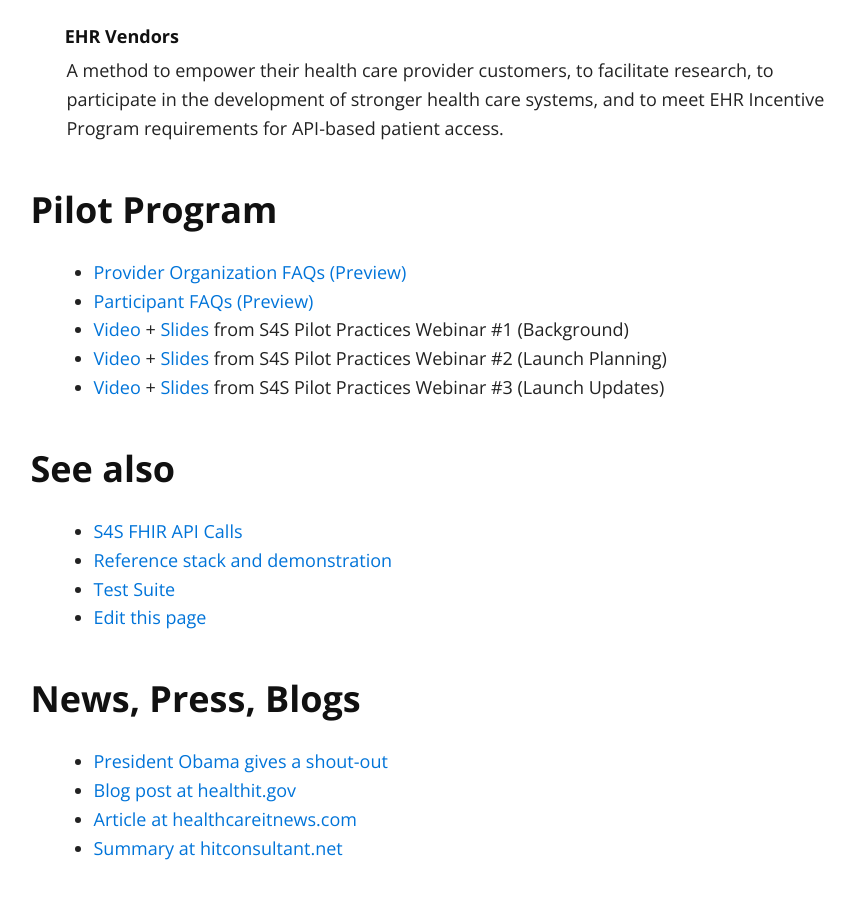
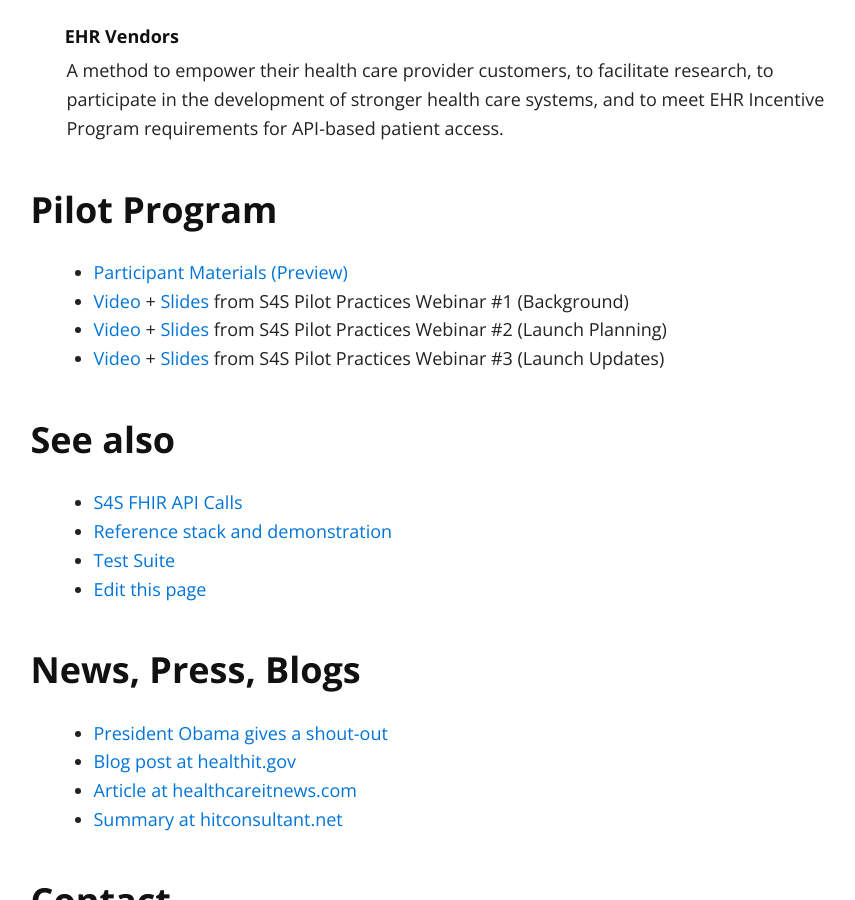
Before and after one commit to sync-for-science/sync-for-science.github.io, a Jekyll site: the page built from index.md, in a window 1280 px wide and 900 px high, scrolled down 1335 px. Shown: the whole window, without its empty margins (186-1041 px from the left). Built offline with Jekyll 4.4.1, drawn with Linux system fonts in a browser that asks for light colours; nearby versions of some CDN libraries; our own code applies the rules of GitHub Pages for plain Markdown files.

Commit message:
Update index.md

```diff
--- a/index.md
+++ b/index.md
@@ -41,8 +41,7 @@
 and to meet EHR Incentive Program requirements for API-based patient access.
 
 ### Pilot Program
-* [Provider Organization FAQs (Preview)](http://bit.ly/s4s-provider-faq-preview)
-* [Participant FAQs (Preview)](http://bit.ly/s4s-participant-faq-preview)
+* [Participant Materials (Preview)](http://bit.ly/s4s-participant-materials-draft)
 * [Video](http://bit.ly/s4s-pilot-webinar-01) + [Slides](http://bit.ly/s4s-pilot-practices-webinar) from S4S Pilot Practices Webinar #1 (Background)
 * [Video](http://bit.ly/s4s-pilot-webinar-02) + [Slides](http://bit.ly/s4s-pilot-launch-webinar) from S4S Pilot Practices Webinar #2 (Launch Planning)
 * [Video](http://bit.ly/s4s-pilots-webinar-03-video) + [Slides](http://bit.ly/s4s-pilots-webinar-03-slides) from S4S Pilot Practices Webinar #3 (Launch Updates)
```
